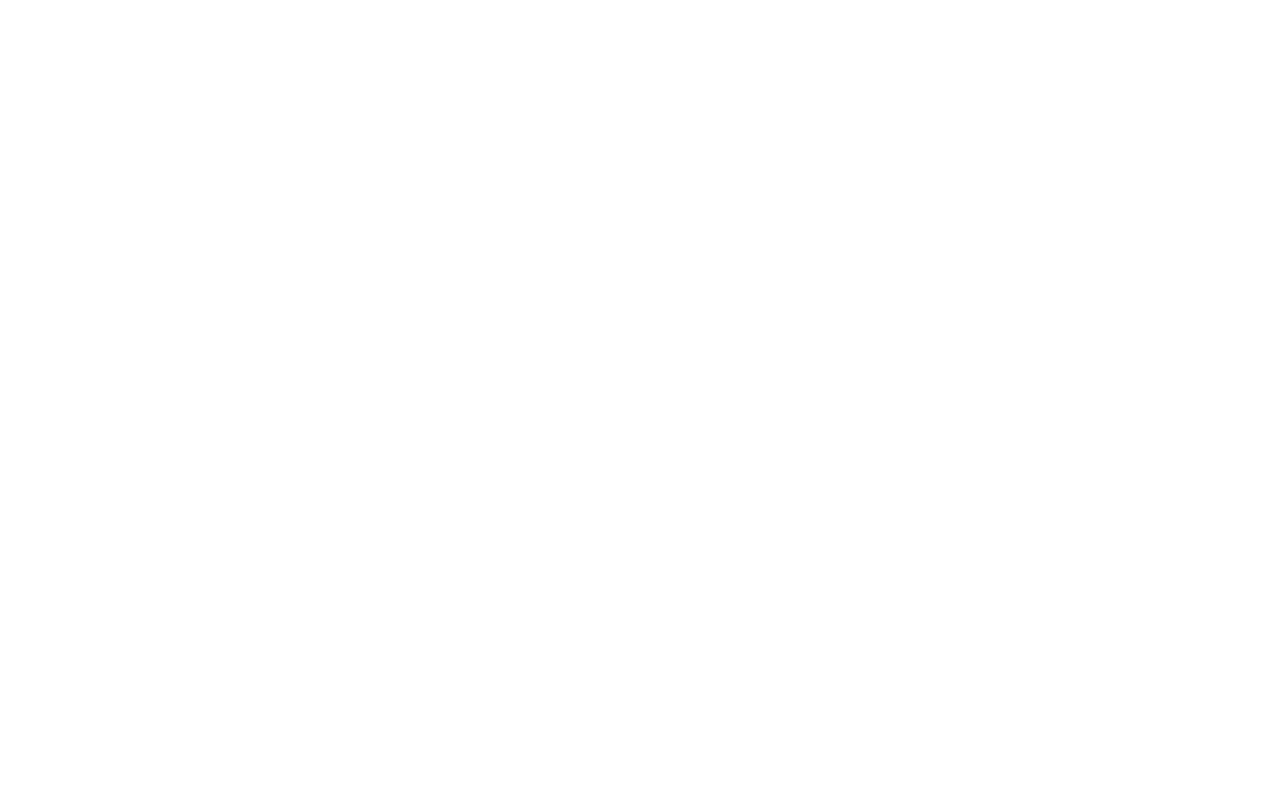
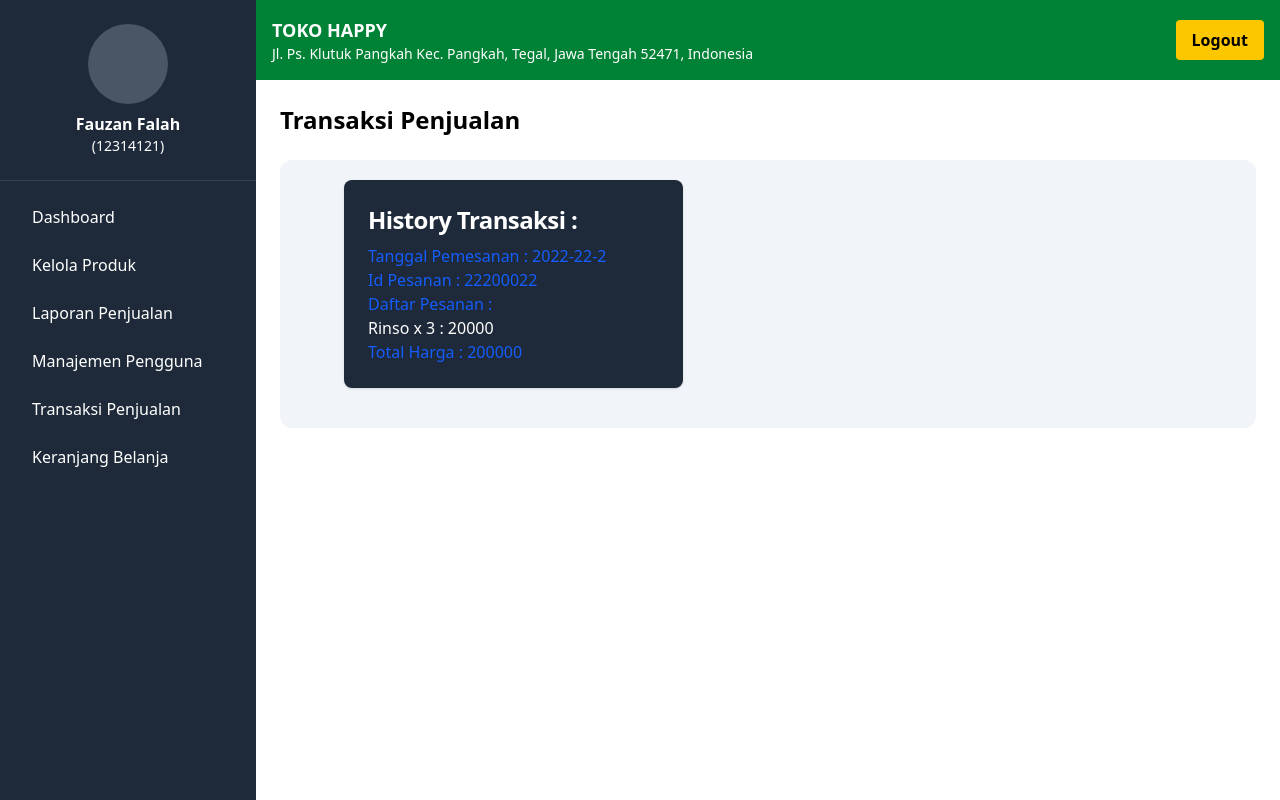
Before and after one commit to Opjasson/toko_happy, a React (Vite) app in the folder toko_happy/: page /transaksi-penjualan in a window 1280 px wide. Before the commit this address had no page. Built offline with nearby package versions, Linux system fonts and the light colour scheme.

Commit message:
frontend : add transaksi penjualan route

```diff
--- a/toko_happy/src/App.jsx
+++ b/toko_happy/src/App.jsx
@@ -3,6 +3,7 @@
 import KelolaProduk from "./Pages/KelolaProduk";
 import LaporanPenjualan from "./Pages/LaporanPenjualan";
 import ManajemenPengguna from "./Pages/ManajemenPengguna";
+import TransaksiPenjualan from "./Pages/TransaksiPenjualan";
 
 
 function App() {
@@ -15,6 +16,7 @@
                     <Route path="/kelola-produk" element={<KelolaProduk />} />
                     <Route path="/laporan-penjualan" element={<LaporanPenjualan />} />
                     <Route path="/manajemen-pengguna" element={<ManajemenPengguna />} />
+                    <Route path="/transaksi-penjualan" element={<TransaksiPenjualan />} />
                 </Routes>
             </BrowserRouter>
         </>
--- a/toko_happy/src/Pages/TransaksiPenjualan.jsx
+++ b/toko_happy/src/Pages/TransaksiPenjualan.jsx
@@ -1,11 +1,41 @@
-import React from 'react'
+import React from "react";
+import MainLayout from "../Components/Templates/MainLayout";
 
 const TransaksiPenjualan = () => {
-  return (
-    <div>
+    return (
+        <MainLayout>
+            <h1 className="text-2xl font-bold">Transaksi Penjualan</h1>
+            <div className="flex justify-between px-16 bg-slate-100 p-5 rounded-xl flex-wrap">
+                {/* {historyTransaksi.map((item, index) => ( */}
+                <div class="block w-2/5 p-6 rounded-lg shadow-sm  bg-gray-800 border-gray-700 hover:bg-gray-700 hover:cursor-pointer mb-5">
+                    <h5 class="mb-2 text-2xl font-bold tracking-tight  text-white">
+                        History Transaksi :
+                    </h5>
 
-    </div>
-  )
-}
+                    <p class="font-normal text-blue-600">
+                        Tanggal Pemesanan : 2022-22-2
+                    </p>
 
-export default TransaksiPenjualan
+                    <p class="font-normal text-blue-600">
+                        Id Pesanan : 22200022
+                    </p>
+
+                    <p class="font-normal text-blue-600">Daftar Pesanan :</p>
+                    {/* {item.carts.map((a, index) => ( */}
+                    <p className="text-white">
+                        {/* {barang.find((b) => b.id === a.menuId)?.nama_menu}{" "} */}
+                        Rinso x 3 : 20000
+                        {/* {barang.find((b) => b.id === a.menuId)?.harga} */}
+                    </p>
+                    {/* ))} */}
+                    <p class="font-normal text-blue-600">
+                        Total Harga : 200000
+                    </p>
+                </div>
+                {/* ))} */}
+            </div>
+        </MainLayout>
+    );
+};
+
+export default TransaksiPenjualan;
```
